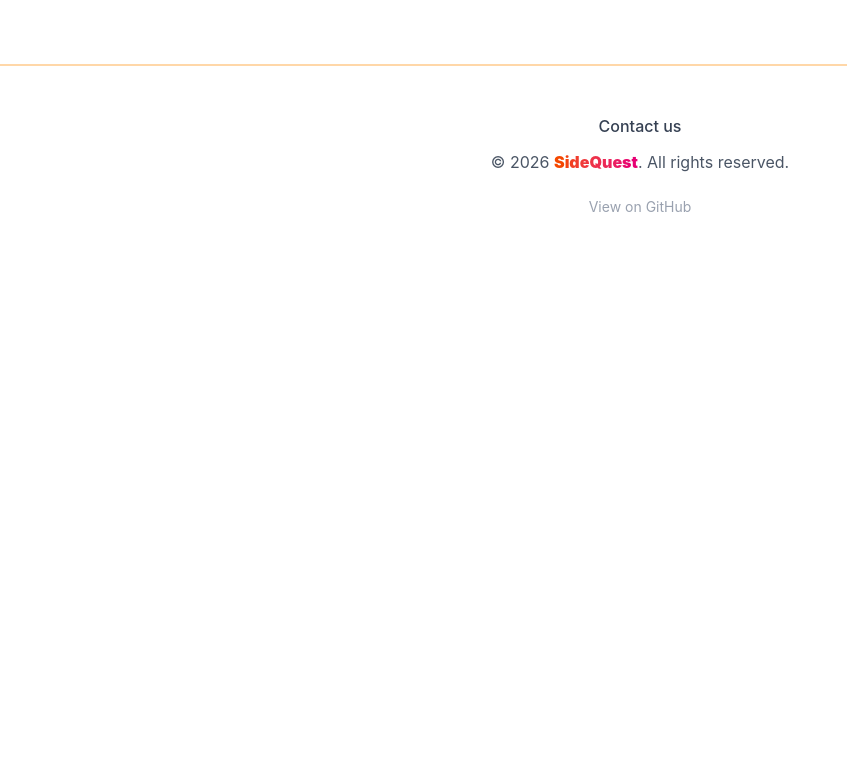
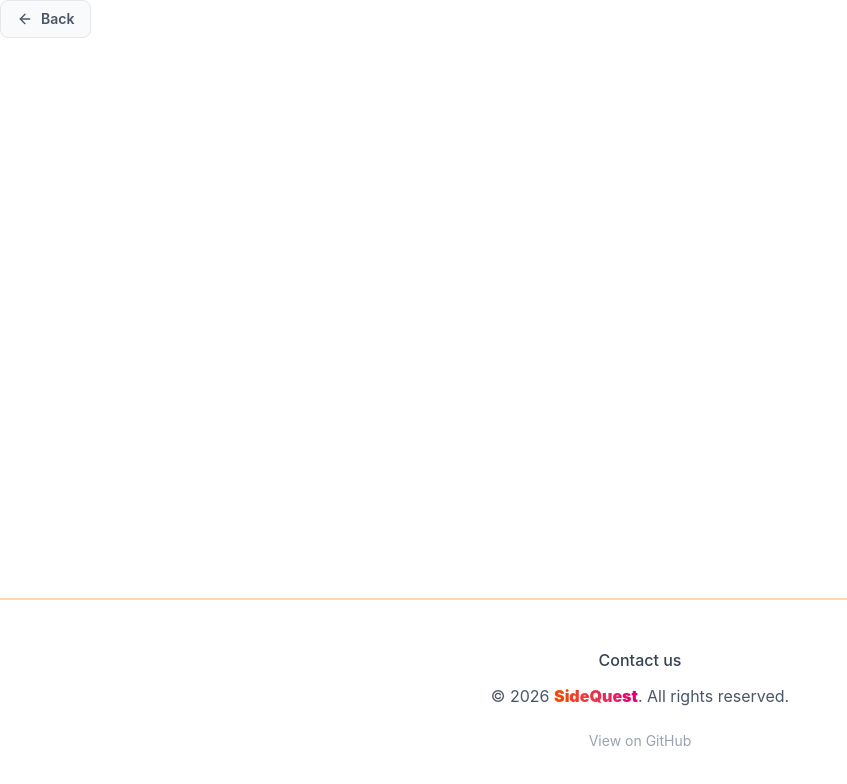
Before and after one commit to mavagoncalves/SideQuest, a React app in the folder frontend/: page /admin in a window 1280 px wide. Shown: the top 784 px of the page, without its empty margins (0-847 px from the left). Built offline with nearby package versions, Linux system fonts and the light colour scheme; the HTML template or start-up script is replaced by a standard one.

Commit message:
feat: back button component added

```diff
--- a/frontend/src/components/BackButton.jsx
+++ b/frontend/src/components/BackButton.jsx
@@ -0,0 +1,18 @@
+import React from 'react'
+import { Link } from 'react-router-dom';
+import { ArrowLeftIcon } from 'lucide-react';
+
+const BackButton = () => {
+  return (
+    <div>
+        <Link to={"/"}
+        className="inline-flex items-center gap-2 px-4 py-2 text-sm font-semibold text-gray-600 bg-gray-50 border border-gray-200 rounded-lg hover:text-orange-600 hover:border-orange-200 hover:bg-orange-50"
+        >
+            <ArrowLeftIcon  size={16}/>
+            Back
+        </Link>
+    </div>
+  )
+}
+
+export default BackButton
--- a/frontend/src/pages/AdminPage.jsx
+++ b/frontend/src/pages/AdminPage.jsx
@@ -1,11 +1,17 @@
 import React from 'react'
 import Footer from '../components/Footer'
-import { Link } from 'react-router-dom';
-import { ArrowLeftIcon } from 'lucide-react';
+import BackButton from '../components/BackButton'
 
 const AdminPage = () => {
   return (
-    <div>
+    <div className="flex flex-col min-h-screen">
+      <BackButton />
+
+      <main className="flex-1">
+        <div className="max-w-7xl mx-auto px-4 py-10">
+        </div>
+      </main>
+
       <Footer/>
     </div>
   )
```
